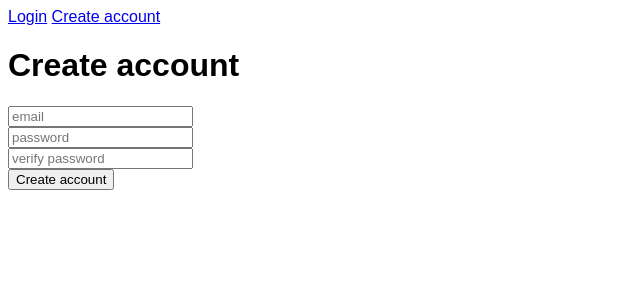
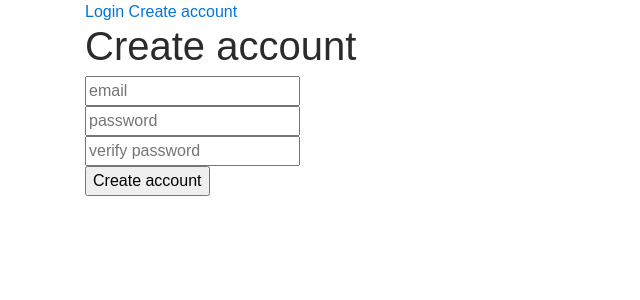
Before and after one commit to codebicycle/buy-milk, a Flask app: page /register in a window 1280 px wide. Shown: the top 300 px of the page, without its empty margins (0-640 px from the left). Run offline with Flask 2, Linux system fonts and the light colour scheme; parts of the project's set-up code (start-up, migrations or seed data) failed here and were passed over; some libraries are stand-ins or nearby versions.

Commit message:
Add Bootstrap

```diff
--- a/todo/templates/base.html
+++ b/todo/templates/base.html
@@ -6,12 +6,12 @@
 
   <title>{% block title %}Todo{% endblock %}</title>
 
-  <!-- Custom CSS -->
-  <link type="text/css" href="{{ url_for('static', filename='styles.css') }}"
-  rel="stylesheet">
+  <link rel="stylesheet" href="https://maxcdn.bootstrapcdn.com/bootstrap/4.0.0-alpha.6/css/bootstrap.min.css" integrity="sha384-rwoIResjU2yc3z8GV/NPeZWAv56rSmLldC3R/AZzGRnGxQQKnKkoFVhFQhNUwEyJ" crossorigin="anonymous">
+  <link type="text/css" href="{{ url_for('static', filename='styles.css') }}" rel="stylesheet">
 </head>
+<body>
 
-<body>
+  <div class="container">
     {% include '_navigation.html' %}
 
     {% with messages = get_flashed_messages(with_categories=True) %}
@@ -21,5 +21,10 @@
     {% endwith %}
 
     {% block content %}{% endblock %}
+  </div>
+
+  <script src="https://code.jquery.com/jquery-3.1.1.slim.min.js" integrity="sha384-A7FZj7v+d/sdmMqp/nOQwliLvUsJfDHW+k9Omg/a/EheAdgtzNs3hpfag6Ed950n" crossorigin="anonymous"></script>
+  <script src="https://cdnjs.cloudflare.com/ajax/libs/tether/1.4.0/js/tether.min.js" integrity="sha384-DztdAPBWPRXSA/3eYEEUWrWCy7G5KFbe8fFjk5JAIxUYHKkDx6Qin1DkWx51bBrb" crossorigin="anonymous"></script>
+  <script src="https://maxcdn.bootstrapcdn.com/bootstrap/4.0.0-alpha.6/js/bootstrap.min.js" integrity="sha384-vBWWzlZJ8ea9aCX4pEW3rVHjgjt7zpkNpZk+02D9phzyeVkE+jo0ieGizqPLForn" crossorigin="anonymous"></script>
 </body>
 </html>
```
Lines whose indentation alone changed are shown as unchanged.
